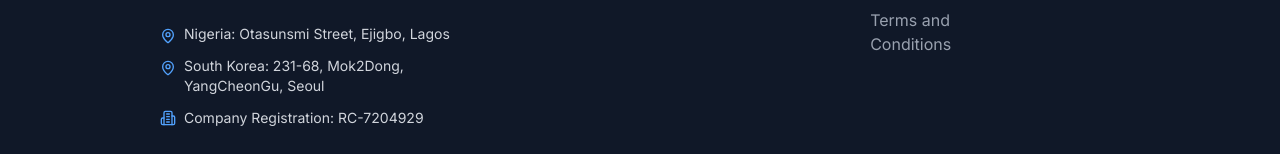
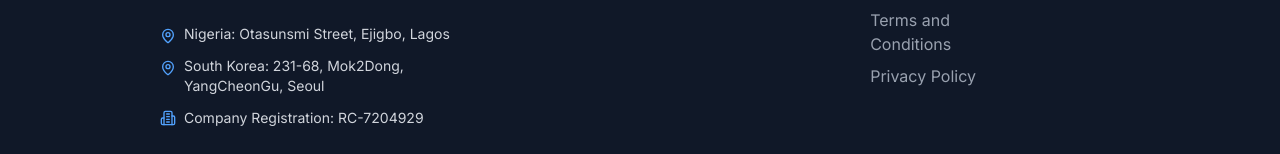
Before and after one commit to adderbyte/test-deploy, a Next.js app: page / in a window 1280 px wide. Shown: the part 5044-5198 px from the top of the page. Built offline with nearby package versions, Linux system fonts and the light colour scheme.

Commit message:
chore: privacy policy

```diff
--- a/components/Footer.tsx
+++ b/components/Footer.tsx
@@ -103,6 +103,11 @@ export default function Footer() {
                     Terms and Conditions
                   </a>
                 </li>
+                <li>
+                  <a href="/privacy-policy" className="hover:text-white">
+                    Privacy Policy
+                  </a>
+                </li>
               </ul>
             </div>
           </div>
```
